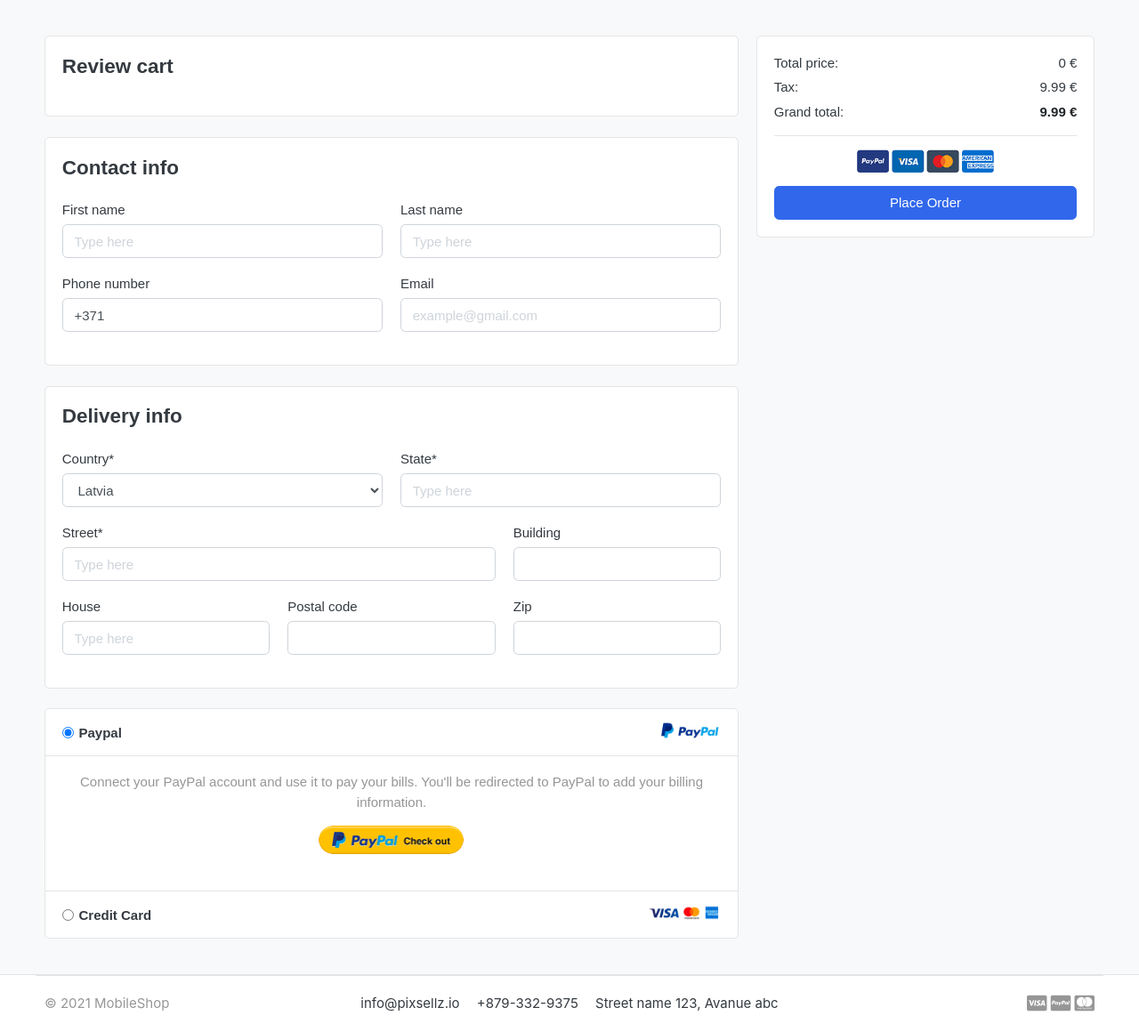
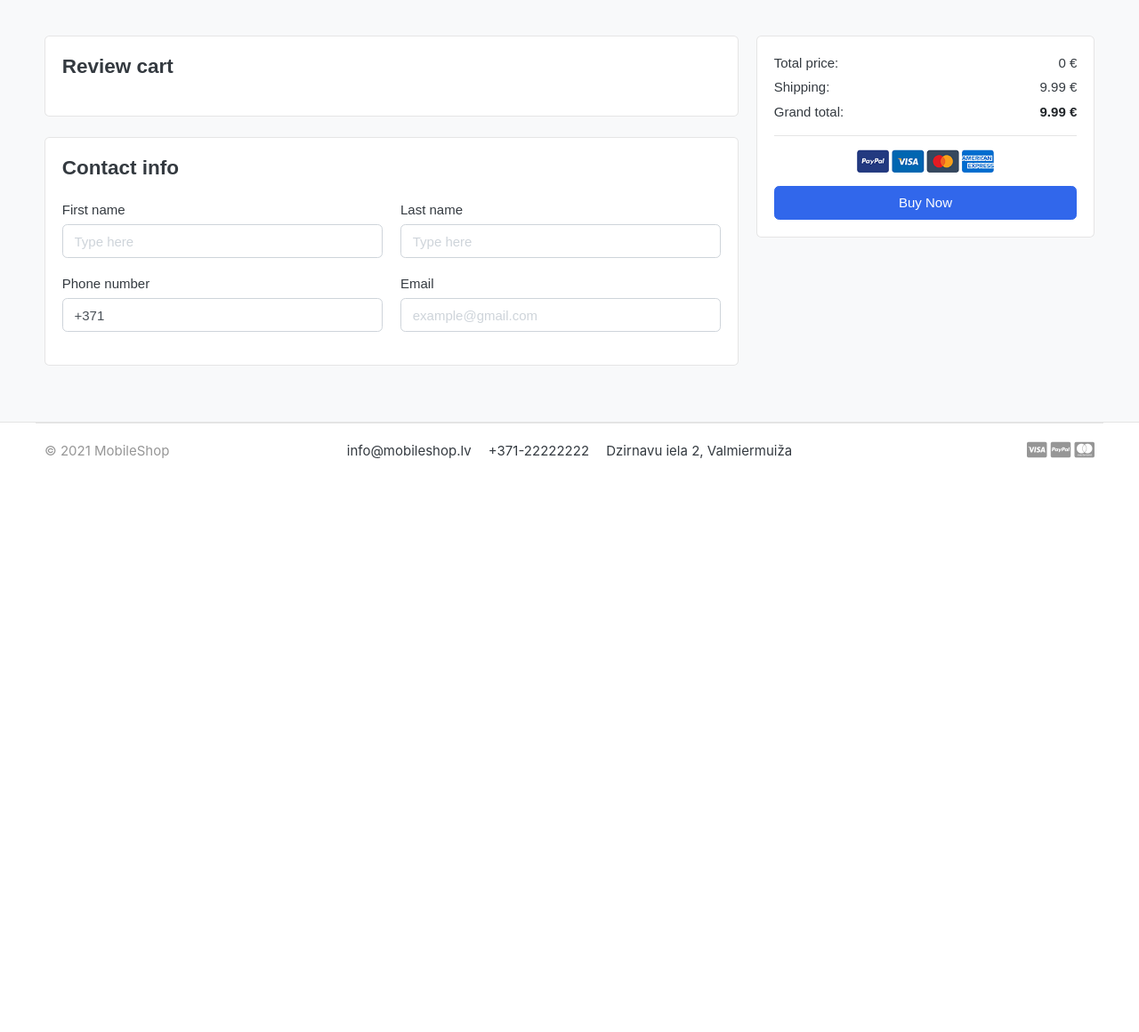
Before and after one commit to kdeveloper-s/MobileShop, a Django app: page /checkout/ in a window 1280 px wide. Shown: the part 79-1239 px from the top of the page at 89% size. After the commit the page ends 594 px from the top, so only its background shows below. Run offline with Django 3.2, Linux system fonts and the light colour scheme; the visitor is signed in with stand-in values (Sample User, id 1); data that the repository does not hold is empty; some libraries are stand-ins or nearby versions; some web fonts are replaced.

Commit message:
Fix bugs in checkout page and footer page

```diff
--- a/mobile_shop/shop/templates/shop/checkout.html
+++ b/mobile_shop/shop/templates/shop/checkout.html
@@ -60,7 +60,7 @@
 </article> <!-- card.// -->
 
 
-<article class="card mb-4">
+{% comment %} <article class="card mb-4">
 <div class="card-body">
 	<h4 class="card-title mb-4">Delivery info</h4>
 	<form action="">
@@ -145,7 +145,7 @@
 	</div> <!-- collapse .// -->
 	</div> <!-- card.// -->
 
-</article>
+</article>  {% endcomment %}
 <!-- accordion end.// -->
 
 		</main> <!-- col.// -->
@@ -157,7 +157,7 @@
 			  <dd class="text-right">{{total}} €</dd>
 			</dl>
 			<dl class="dlist-align">
-			  <dt>Tax:</dt>
+			  <dt>Shipping:</dt>
 			  <dd class="text-right">{{shipping}} €</dd>
 			</dl>
 			<dl class="dlist-align">
@@ -166,9 +166,9 @@
 			</dl>
 			<hr>
 			<p class="text-center mb-3">
-				<img src="./images/misc/payments.png" height="26">
+				<img src="{% static 'images/misc/payments.png' %}" height="26">
 			</p>
-			<a href="./place-order.html" class="btn btn-primary btn-block"> Place Order </a>
+			<a href="#" class="btn btn-primary btn-block"> Buy Now </a>
 
 		</div> <!-- card-body.// -->
 		</div> <!-- card.// -->
--- a/mobile_shop/shop/views.py
+++ b/mobile_shop/shop/views.py
@@ -135,14 +135,14 @@ def add_cart(request, product_id):
 		return redirect('cart')
 
 
-def remove_cart(request, product_id):#, cart_item_id):
+def remove_cart(request, product_id):
 	product = get_object_or_404(Product, id=product_id)
 	try:
 		if request.user.is_authenticated:
-			cart_item = CartItem.objects.get(product=product, user=request.user)#, id=cart_item_id)
+			cart_item = CartItem.objects.get(product=product, user=request.user)
 		else:
 			cart = Cart.objects.get(cart_id=_cart_id(request))
-			cart_item = CartItem.objects.get(product=product, cart=cart)#, id=cart_item_id)
+			cart_item = CartItem.objects.get(product=product, cart=cart)
 		if cart_item.quantity > 1:
 			cart_item.quantity -= 1
 			cart_item.save()
@@ -153,13 +153,13 @@ def remove_cart(request, product_id):#, cart_item_id):
 	return redirect('cart')
 
 
-def remove_cart_item(request, product_id):#, cart_item_id):
+def remove_cart_item(request, product_id):
 	product = get_object_or_404(Product, id=product_id)
 	if request.user.is_authenticated:
-		cart_item = CartItem.objects.get(product=product, user=request.user)#, id=cart_item_id)
+		cart_item = CartItem.objects.get(product=product, user=request.user)
 	else:
 		cart = Cart.objects.get(cart_id=_cart_id(request))
-		cart_item = CartItem.objects.get(product=product, cart=cart)#, id=cart_item_id)
+		cart_item = CartItem.objects.get(product=product, cart=cart)
 	cart_item.delete()
 	return redirect('cart')
 
--- a/mobile_shop/templates/footer.html
+++ b/mobile_shop/templates/footer.html
@@ -6,9 +6,9 @@
 				<p class="text-muted"> &copy 2021 MobileShop </p>
 			</div>
 			<div class="col-md-8 text-md-center">
-				<span  class="px-2">info@pixsellz.io</span>
-				<span  class="px-2">+879-332-9375</span>
-				<span  class="px-2">Street name 123, Avanue abc</span>
+				<span  class="px-2">info@mobileshop.lv</span>
+				<span  class="px-2">+371-22222222</span>
+				<span  class="px-2">Dzirnavu iela 2, Valmiermuiža</span>
 			</div>
 			<div class="col-md-2 text-md-right text-muted">
 				<i class="fab fa-lg fa-cc-visa"></i>
```
